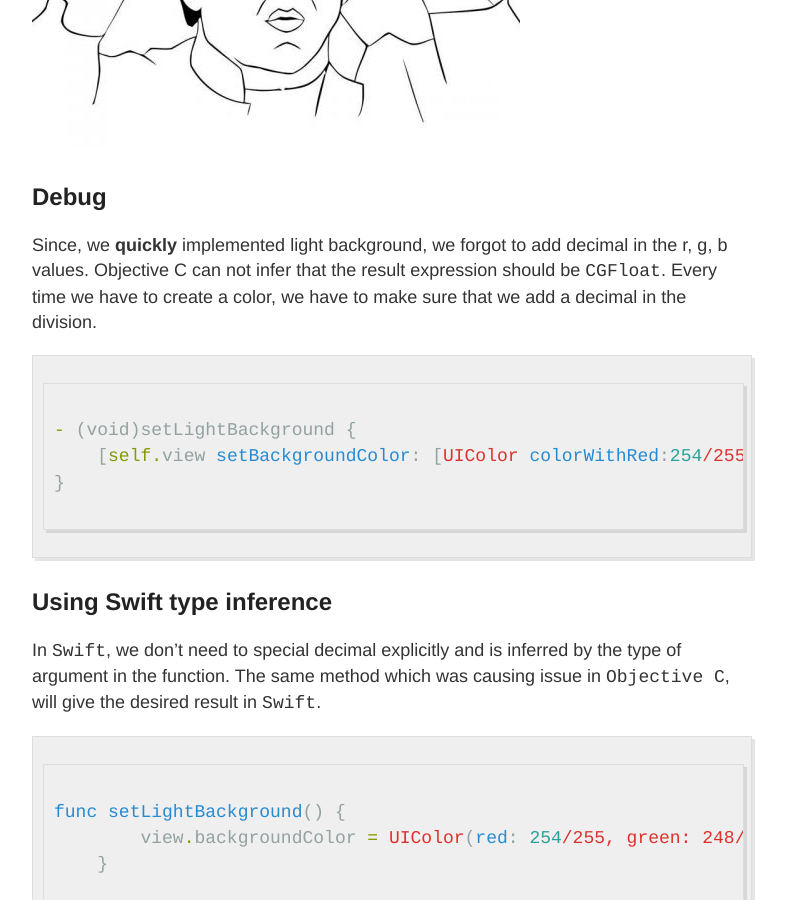
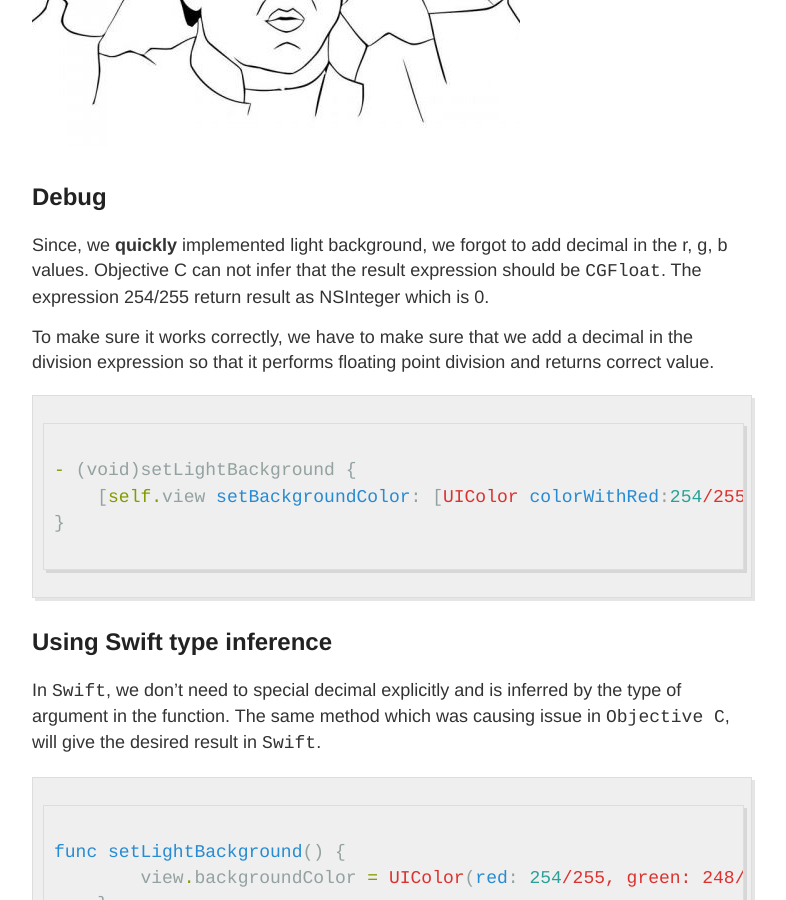
Before and after one commit to Vishal-Singh-Panwar/Vishal-Singh-Panwar.github.io, a Jekyll site: the page built from _posts/2016-7-5-SwiftTypeInference.md, in a window 1280 px wide and 900 px high, scrolled down 3738 px. Shown: the whole window, without its empty margins (248-1034 px from the left). Built offline with Jekyll 4.4.1, drawn with Linux system fonts in a browser that asks for light colours; comment, search, counter and statistics services are not loaded.

Commit message:
formatting

````diff
--- a/_posts/2016-7-5-SwiftTypeInference.md
+++ b/_posts/2016-7-5-SwiftTypeInference.md
@@ -72,7 +72,9 @@ Where is the light?
 
 ## Debug
 
-Since, we **quickly** implemented light background, we forgot to add decimal in the r, g, b values. Objective C can not infer that the result expression should be `CGFloat`. Every time we have to create a color, we have to make sure that we add a decimal in the division.
+Since, we **quickly** implemented light background, we forgot to add decimal in the r, g, b values. Objective C can not infer that the result expression should be `CGFloat`. The expression 254/255 return result as NSInteger which is 0.
+
+To make sure it works correctly, we have to make sure that we add a decimal in the division expression so that it performs floating point division and returns correct value.
 
 ```swift
 
````
